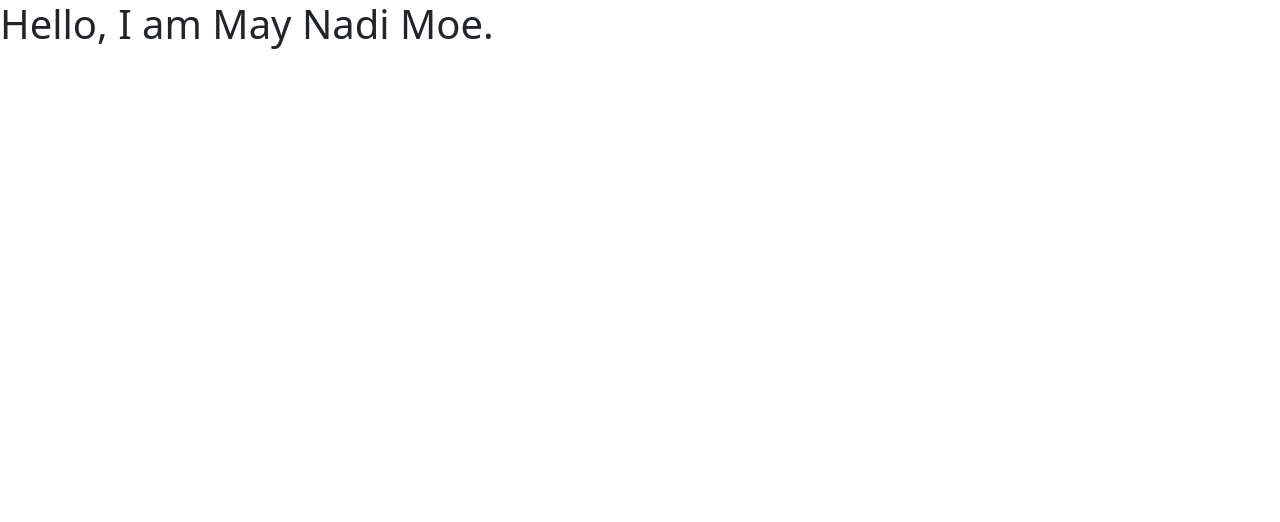
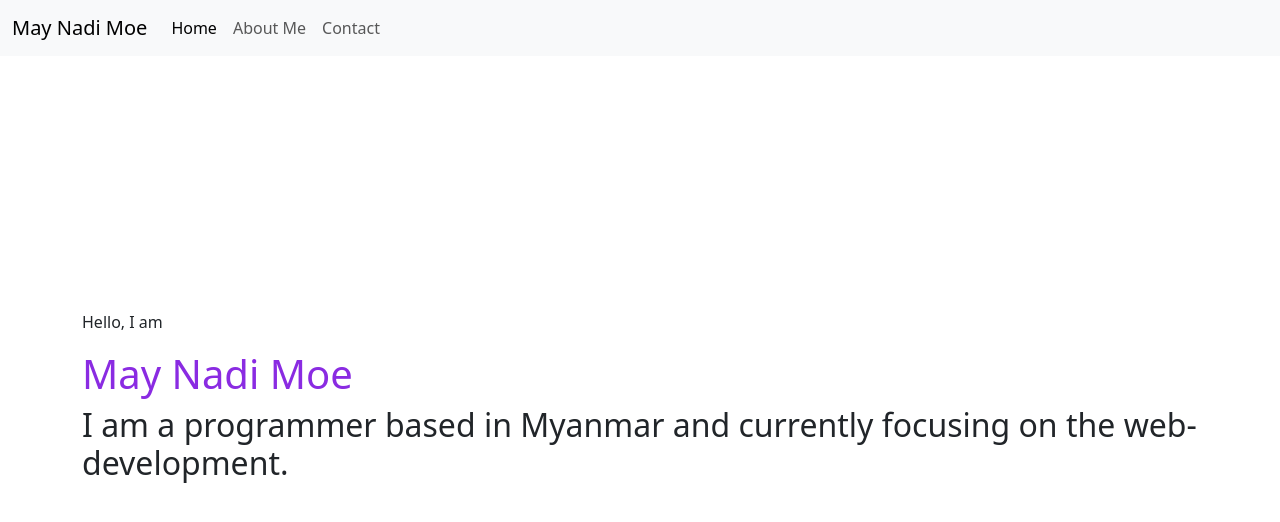
Before and after one commit to maynadimoe/Portfolio, a plain HTML site: page index.html in a window 1280 px wide. Drawn offline with nearby package versions, Linux system fonts and the light colour scheme.

Commit message:
Add name and some designs.

```diff
--- a/index.html
+++ b/index.html
@@ -24,6 +24,44 @@
     ></script>
   </head>
   <body>
-    <h1>Hello, I am May Nadi Moe.</h1>
+    <nav class="navbar fixed-top navbar-expand-lg bg-body-tertiary">
+      <div class="container-fluid">
+        <a class="navbar-brand" href="#intro">May Nadi Moe</a>
+        <button
+          class="navbar-toggler"
+          type="button"
+          data-bs-toggle="collapse"
+          data-bs-target="#navbarNav"
+          aria-controls="navbarNav"
+          aria-expanded="false"
+          aria-label="Toggle navigation"
+        >
+          <span class="navbar-toggler-icon"></span>
+        </button>
+        <div class="collapse navbar-collapse" id="navbarNav">
+          <ul class="navbar-nav">
+            <li class="nav-item">
+              <a class="nav-link active" aria-current="page" href="#home"
+                >Home</a
+              >
+            </li>
+            <li class="nav-item">
+              <a class="nav-link" href="#about">About Me</a>
+            </li>
+            <li class="nav-item">
+              <a class="nav-link" href="#contact">Contact</a>
+            </li>
+          </ul>
+        </div>
+      </div>
+    </nav>
+    <div class="container intro" id="intro">
+      <p>Hello, I am</p>
+      <h1>May Nadi Moe</h1>
+      <h2>
+        I am a programmer based in Myanmar and currently focusing on the
+        web-development.
+      </h2>
+    </div>
   </body>
 </html>
--- a/style.css
+++ b/style.css
@@ -1,3 +1,15 @@
-h1 {
+.intro {
+  display: flex;
+  -webkit-box-pack: center;
+  justify-content: center;
+  -webkit-box-align: center;
+  flex-direction: column;
+  align-items: flex-start;
+  min-height: 100vh;
+  height: 100vh;
+  padding: 0px;
+}
+
+.intro h1 {
   color: blueviolet;
 }
```
